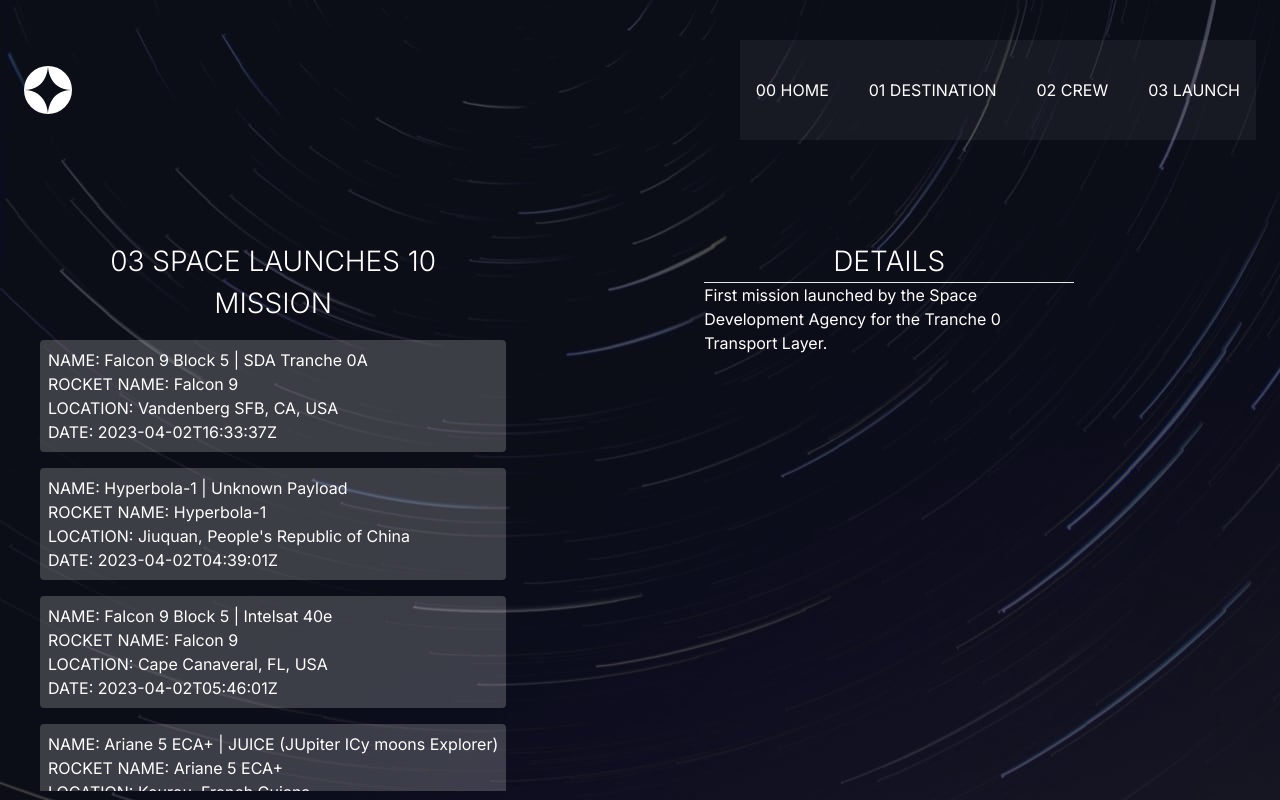
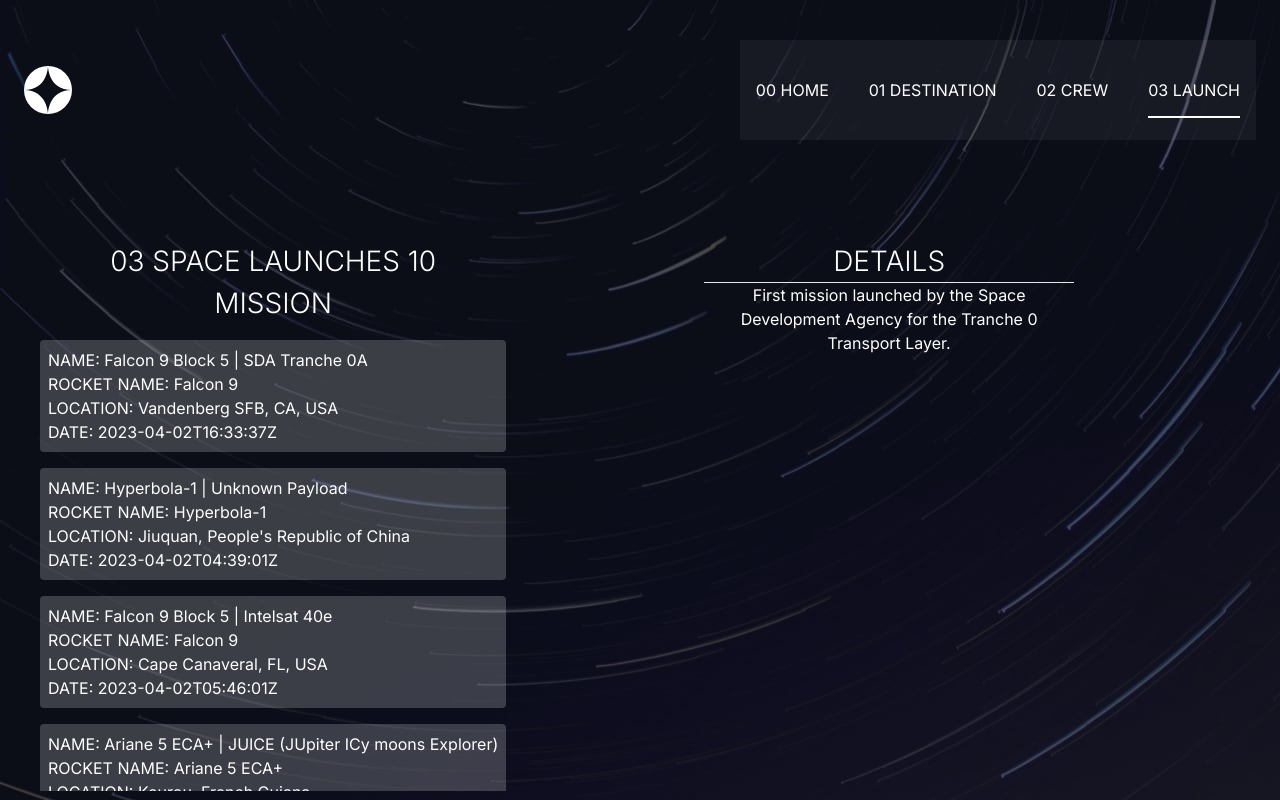
Before and after one commit to fabriciocunhauk/space-googles, a Next.js app: page /launch in a window 1280 px wide. Built offline with nearby package versions, Linux system fonts and the light colour scheme.

Commit message:
Refactor

```diff
--- a/src/app/(routes)/crew/page.tsx
+++ b/src/app/(routes)/crew/page.tsx
@@ -1,5 +1,4 @@
 import background from "/public/assets/crew/background-crew-desktop.jpg";
-import LayoutContainer from "@/app/components/LayoutContainer";
 import Container from "@/app/components/Container";
 import Card from "@/app/components/Card";
 
@@ -75,21 +74,31 @@ export default async function Crew() {
     await getData();
 
   return (
-    <LayoutContainer
-      image={background.src}
-      classes={{ root: "text-white pt-40" }}
+    <section
+      style={{
+        backgroundImage: `url(${background.src})`,
+        backgroundPosition: "center",
+        backgroundSize: "cover",
+        backgroundRepeat: "no-repeat",
+      }}
+      className="text-white"
     >
-      <Container className="flex justify-between p-5 w-screen" size="md">
+      <Container
+        className="flex justify-between p-5 w-full overflow-hidden  pt-40"
+        size="md"
+      >
         <div className="flex flex-col gap-4 w-96">
           <h1 className="text-[20px] font-light text-center lg:text-[28px]">
             02 MEET YOUR CREW
           </h1>
-          <div className="flex flex-col gap-4 overflow-y-scroll h-2/3">
+          <div className="flex flex-col gap-4 overflow-y-scroll p-5 h-2/3">
             {people.map(({ craft, name }) => {
               return (
                 <Card
                   key={name}
-                  classes={{ card: "py-4 bg-opacity-20 text-white" }}
+                  classes={{
+                    card: "cursor-pointer bg-opacity-20 hover:bg-opacity-100 text-white hover:text-black hover:scale-105 transition-all duration-300 px-4",
+                  }}
                 >
                   <p>CRAFT: {craft}</p>
                   <p>CREW MEMBER: {name}</p>
@@ -106,6 +115,6 @@ export default async function Crew() {
           <span className="text-[250px]">{numberOfPeopleInSpace}</span>
         </div>
       </Container>
-    </LayoutContainer>
+    </section>
   );
 }
--- a/src/app/(routes)/destination/page.tsx
+++ b/src/app/(routes)/destination/page.tsx
@@ -6,6 +6,8 @@ import { classNames } from "@/app/utils/tilwind-jit-set";
 import { useWindowDimensions } from "@/app/hooks/useDimension";
 import backgroundMobile from "/public/assets/destination/background-destination-mobile.jpg";
 import backgroundDesktop from "/public/assets/destination/background-destination-desktop.jpg";
+
+const apiKey = process.env.NEXT_PUBLIC_RAPID_API_KEY;
 
 type PlanesData = {
   planetOrder: number;
@@ -31,7 +33,7 @@ export default function DestinationIndex() {
         {
           method: "GET",
           headers: {
-            "X-RapidAPI-Key": `${process.env.NEXT_PUBLIC_RAPID_API_KEY}`,
+            "X-RapidAPI-Key": `${apiKey}`,
             "X-RapidAPI-Host": "planets-info-by-newbapi.p.rapidapi.com",
           },
         }
@@ -75,6 +77,7 @@ export default function DestinationIndex() {
               );
             })}
           </ul>
+
           {planetsData.map(
             ({ planetOrder: id, name, description, imgSrc }) =>
               planetId === id && (
--- a/src/app/(routes)/launch/page.tsx
+++ b/src/app/(routes)/launch/page.tsx
@@ -988,7 +988,13 @@ export default function Launch() {
             DETAILS
           </h1>
           {upcomingLaunches.map(({ mission }, index) => {
-            return card === index && <p key={index}>{mission?.description}</p>;
+            return (
+              card === index && (
+                <p className="text-center" key={index}>
+                  {mission?.description}
+                </p>
+              )
+            );
           })}
         </div>
       </Container>
--- a/src/app/components/Button.tsx
+++ b/src/app/components/Button.tsx
@@ -1,22 +1,43 @@
 import { classNames } from "@/app/utils/tilwind-jit-set";
+import Link from "next/link";
 import type { ReactNode } from "react";
 
 const Button = ({
   children,
   onClick,
   classes,
+  href,
 }: {
   children?: ReactNode;
   onClick?: () => void;
   classes?: { button: string };
+  href?: string;
 }) => {
-  return (
-    <button
-      className={classNames("w-20 h-20 rounded-full outline", classes?.button)}
-      onClick={onClick}
-    >
-      {children}
-    </button>
+  return href ? (
+    <div className="w-96 h-96 mt-20 bg-primary flex items-center justify-center rounded-full hover:w-flex  hover:bg-opacity-5  bg-opacity-0 ease-in-out duration-500">
+      <Link
+        href={href}
+        className={classNames(
+          "bg-primary w-64 h-64 rounded-full flex items-center justify-center",
+          classes?.button
+        )}
+        onClick={onClick}
+      >
+        <p className="text-3xl font-Bellefair">{children}</p>
+      </Link>
+    </div>
+  ) : (
+    <div className="w-96 h-96 mt-20 bg-primary flex items-center justify-center rounded-full hover:w-flex  hover:bg-opacity-5  bg-opacity-0 ease-in-out duration-500">
+      <button
+        className={classNames(
+          "bg-primary w-64 h-64 rounded-full flex items-center justify-center",
+          classes?.button
+        )}
+        onClick={onClick}
+      >
+        <p className="text-3xl font-Bellefair">{children}</p>
+      </button>
+    </div>
   );
 };
 
--- a/src/app/components/LayoutContainer.tsx
+++ /dev/null
@@ -1,27 +0,0 @@
-import { classNames } from "@/app/utils/tilwind-jit-set";
-import type { ReactNode } from "react";
-import { Navbar } from "./NavBar";
-
-const LayoutContainer = ({
-  children,
-  image,
-  classes,
-}: {
-  children: ReactNode;
-  image: any;
-  classes?: { root: string };
-}) => {
-  return (
-    <div
-      className={classNames(
-        "bg-cover bg-center bg-no-repeat flex flex-col items-center w-screen min-h-screen",
-        classes?.root
-      )}
-      style={{ backgroundImage: `url(${image})` }}
-    >
-      {children}
-    </div>
-  );
-};
-
-export default LayoutContainer;
--- a/src/app/components/NavBar.tsx
+++ b/src/app/components/NavBar.tsx
@@ -1,23 +1,14 @@
 "use client";
-import { useEffect, useState } from "react";
 import Link from "next/link";
+import { usePathname } from "next/navigation";
+import { classNames } from "../utils/tilwind-jit-set";
 import HomeLogo from "./Svgs/HomeLogo/HomeLogo";
 import NavbarBurger from "./Svgs/NavbarBurger/NavbarBurger";
-import { useWindowDimensions } from "@/app/hooks/useDimension";
 import Container from "./Container";
+import { navigation } from "../utils/navbar.utils";
 
 export const Navbar = () => {
-  const [isMobile, setIsMobile] = useState(false);
-
-  const { width } = useWindowDimensions();
-
-  useEffect(() => {
-    if (width > 507) {
-      setIsMobile(true);
-    } else {
-      setIsMobile(false);
-    }
-  }, [width]);
+  const pathname = usePathname();
 
   return (
     <nav className="absolute pt-10 w-full">
@@ -25,26 +16,26 @@ export const Navbar = () => {
         <Link href="/" className="flex items-center">
           <HomeLogo />
         </Link>
-        {isMobile ? (
-          <ul className="flex items-center justify-around text-white pt-4 bg-white bg-opacity-5 gap-10 h-[100px] px-4">
-            <li className="border-primary hover:border-b-2 h-10 cursor:pointer">
-              <Link href="/">00 HOME</Link>
-            </li>
-            <li className="border-primary hover:border-b-2 h-10 cursor:pointer">
-              <Link href="/destination">01 DESTINATION</Link>
-            </li>
-            <li className="border-primary hover:border-b-2 h-10 cursor:pointer">
-              <Link href="/crew">02 CREW</Link>
-            </li>
-            <li className="border-primary hover:border-b-2 h-10 cursor:pointer">
-              <Link href="/launch">03 LAUNCH</Link>
-            </li>
-          </ul>
-        ) : (
-          <div className="flex items-center justify-center cursor-pointer">
-            <NavbarBurger />
-          </div>
-        )}
+        {/* Desktop */}
+        <ul className="hidden sm:flex items-center justify-around text-white pt-4 bg-white bg-opacity-5 gap-10 h-[100px] px-4">
+          {navigation.map(({ id, name, href }) => {
+            return (
+              <li
+                key={id}
+                className={classNames(
+                  " h-10 cursor:pointer",
+                  href === pathname ? "border-primary border-b-2" : ""
+                )}
+              >
+                <Link href={href}>{name}</Link>
+              </li>
+            );
+          })}
+        </ul>
+        {/* Mobile */}
+        <div className="flex sm:hidden items-center justify-center cursor-pointer">
+          <NavbarBurger />
+        </div>
       </Container>
     </nav>
   );
--- a/src/app/page.tsx
+++ b/src/app/page.tsx
@@ -1,3 +1,4 @@
+import Button from "./components/Button";
 import Container from "./components/Container";
 
 const NASA_KEY = process.env.NEXT_PUBLIC_NASA_API_KEY;
@@ -38,11 +39,7 @@ export default async function Home() {
             world experience!
           </p>
         </div>
-        <div className="w-96 h-96 mt-20 bg-primary flex items-center justify-center rounded-full hover:w-flex  hover:bg-opacity-5  bg-opacity-0 ease-in-out duration-500">
-          <button className="bg-primary w-64 h-64 rounded-full flex items-center justify-center">
-            <p className="text-3xl font-Bellefair">EXPLORE</p>
-          </button>
-        </div>
+        <Button href="/destination">EXPLORE</Button>
       </Container>
     </main>
   );
--- /dev/null
+++ b/src/app/utils/navbar.utils.ts
@@ -0,0 +1,22 @@
+export const navigation = [
+  {
+    id: 0,
+    name: "00 HOME",
+    href: "/",
+  },
+  {
+    id: 1,
+    name: "01 DESTINATION",
+    href: "/destination",
+  },
+  {
+    id: 2,
+    name: "02 CREW",
+    href: "/crew",
+  },
+  {
+    id: 3,
+    name: "03 LAUNCH",
+    href: "/launch",
+  },
+];
```
